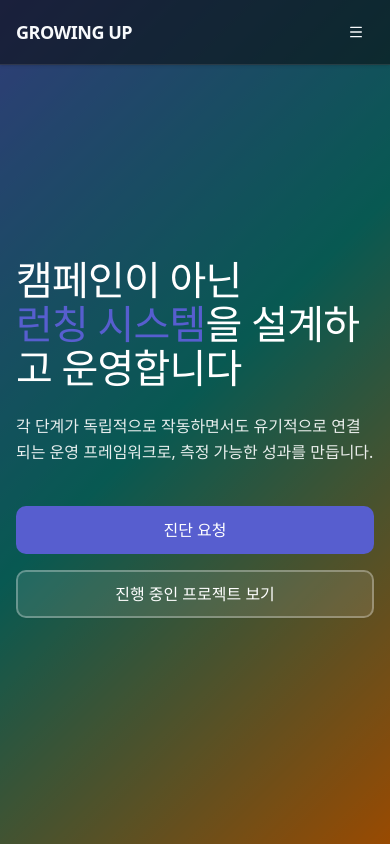
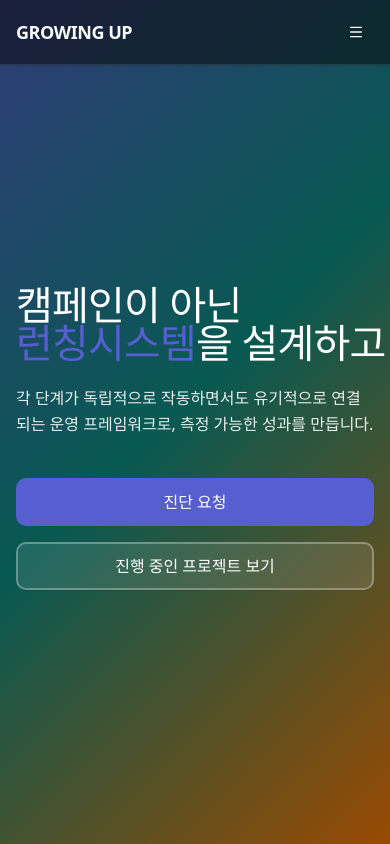
Before and after one commit to Haeseong-Kwon/growingup-homepage, a Next.js app: page /capabilities in a window 390 px wide. Shown: the top 844 px of the page. Built offline with nearby package versions, Linux system fonts and the light colour scheme.

Commit message:
모바일 레이아웃 개선

```diff
--- a/src/app/(site)/capabilities/page.tsx
+++ b/src/app/(site)/capabilities/page.tsx
@@ -245,8 +245,9 @@ export default function CapabilitiesPage() {
     <div className="w-full overflow-x-clip">
       {/* Hero */}
       <VideoHero
-        title="캠페인이 아닌\n런칭 시스템을 설계하고 운영합니다"
-        highlightText="런칭 시스템"
+        line1="캠페인이 아닌"
+        line2="런칭시스템을 설계하고 운영합니다"
+        highlightText="런칭시스템"
         subtitle="각 단계가 독립적으로 작동하면서도 유기적으로 연결되는 운영 프레임워크로, 측정 가능한 성과를 만듭니다."
         primaryCta={{
           label: "진단 요청",
--- a/src/app/(site)/page.tsx
+++ b/src/app/(site)/page.tsx
@@ -148,7 +148,8 @@ export default function HomePage() {
     <>
       {/* [0] Video Hero - brand palette */}
       <VideoHero
-        title="런칭을 기획서가 아닌\n매출과 데이터로 증명합니다"
+        line1="런칭을 기획서가 아닌"
+        line2="매출과 데이터로 증명합니다"
         highlightText="매출과 데이터"
         subtitle="데이터 기반의 정확한 진단으로 비즈니스의 본질적인 성장을 만듭니다."
         primaryCta={{
--- a/src/app/globals.css
+++ b/src/app/globals.css
@@ -184,6 +184,13 @@ html.theme-dark {
 @layer base {
   * {
     @apply border-border outline-ring/50;
+  }
+
+  /* 가로 스크롤 방지 (모바일 헤더 안정화) */
+  html,
+  body {
+    overflow-x: hidden;
+    width: 100%;
   }
 
   body {
--- a/src/components/hero/video-hero.tsx
+++ b/src/components/hero/video-hero.tsx
@@ -4,10 +4,10 @@ import Link from "next/link";
 import { Button } from "@/components/ui/button";
 import { useEffect, useRef, useState, ReactElement } from "react";
 import { useTypingEffect } from "@/hooks/use-typing-effect";
-import { normalizeNewlines } from "@/lib/text-utils";
 
 interface VideoHeroProps {
-  title: string;
+  line1: string;
+  line2: string;
   subtitle: string;
   highlightText?: string;
   videoSrc?: string;
@@ -22,7 +22,8 @@ interface VideoHeroProps {
 }
 
 export function VideoHero({
-  title,
+  line1,
+  line2,
   subtitle,
   highlightText,
   videoSrc = "/hero.mp4",
@@ -34,61 +35,76 @@ export function VideoHero({
   const [prefersReducedMotion, setPrefersReducedMotion] = useState(false);
   const [mounted, setMounted] = useState(false);
 
-  // 타이핑 입력 텍스트 정규화 (줄바꿈 문자 처리)
-  const normalizedTitle = normalizeNewlines(title);
-
-  // 타이핑 효과
-  const { displayedText: typedTitle, isComplete } = useTypingEffect({
-    text: normalizedTitle,
+  // Line1 타이핑 효과
+  const { displayedText: typedLine1, isComplete: isLine1Complete } = useTypingEffect({
+    text: line1,
     speed: 80,
     delay: 500,
   });
 
-  // 타이핑 결과에서 하이라이트 텍스트를 찾아서 색상 적용
-  const renderTitleWithHighlight = (text: string, highlight?: string) => {
-    // 줄바꿈을 기준으로 분리
-    const lines = text.split('\n');
+  // Line2 타이핑 효과 (line1이 완료된 후 시작)
+  // line1이 완료되면 line2를 시작하기 위해 text를 동적으로 변경
+  const [line2Text, setLine2Text] = useState("");
 
-    return lines.map((line, lineIndex) => {
-      const parts: (string | ReactElement)[] = [];
+  useEffect(() => {
+    if (isLine1Complete) {
+      // line1 완료 후 300ms 딜레이 후 line2 시작
+      const timer = setTimeout(() => {
+        setLine2Text(line2);
+      }, 300);
+      return () => clearTimeout(timer);
+    }
+  }, [isLine1Complete, line2]);
 
+  const { displayedText: typedLine2, isComplete: isLine2Complete } = useTypingEffect({
+    text: line2Text,
+    speed: 80,
+    delay: 0, // line2Text가 설정되면 즉시 시작
+  });
+
+  // Line2에서 하이라이트 텍스트를 찾아서 색상 적용
+  const renderLine2WithHighlight = (text: string, highlight?: string): ReactElement[] => {
     if (!highlight) {
-        // 하이라이트가 없으면 그냥 텍스트만
-        parts.push(line);
-      } else {
-        // 하이라이트 텍스트를 찾아서 색상 적용
-        const highlightIndex = line.indexOf(highlight);
+      return [<span key="line2-text">{text}</span>];
+    }
+
+    const parts: ReactElement[] = [];
+    const highlightIndex = text.indexOf(highlight);
 
     if (highlightIndex !== -1) {
       // 하이라이트 전 텍스트
       if (highlightIndex > 0) {
-            parts.push(line.substring(0, highlightIndex));
+        parts.push(
+          <span key="line2-before">{text.substring(0, highlightIndex)}</span>
+        );
       }
       // 하이라이트 텍스트 (타이핑 중일 수도 있으므로 실제로 표시된 부분만)
-          const highlightedPart = line.substring(highlightIndex, Math.min(highlightIndex + highlight.length, line.length));
+      const highlightedPart = text.substring(
+        highlightIndex,
+        Math.min(highlightIndex + highlight.length, text.length)
+      );
       parts.push(
-            <span key={`highlight-${lineIndex}`} className="text-[var(--brand-primary)]">
+        <span key="line2-highlight" className="text-[var(--brand-primary)]">
           {highlightedPart}
         </span>
       );
       // 하이라이트 후 텍스트
-          if (highlightIndex + highlight.length < line.length) {
-            parts.push(line.substring(highlightIndex + highlight.length));
+      if (highlightIndex + highlight.length < text.length) {
+        parts.push(
+          <span key="line2-after">
+            {text.substring(highlightIndex + highlight.length)}
+          </span>
+        );
       }
     } else {
       // 하이라이트 텍스트가 아직 타이핑되지 않았거나 없는 경우
-          parts.push(line);
-        }
+      parts.push(<span key="line2-text">{text}</span>);
     }
 
-      // 각 줄을 블록 요소로 만들어 강제 줄바꿈
-      return (
-        <div key={`line-${lineIndex}`} className="block">
-          {parts}
-        </div>
-      );
-    });
+    return parts;
   };
+
+  const isComplete = isLine1Complete && isLine2Complete;
 
   useEffect(() => {
     // 마운트 완료 표시
@@ -157,23 +173,28 @@ export function VideoHero({
       />
 
       {/* Content */}
-      <div className="relative z-10 min-h-[calc(100svh+var(--header-h))] flex items-center pt-[calc(var(--header-h)+32px)]" style={{ zIndex: 101 }}>
+      <div className="relative z-10 min-h-[calc(100svh+var(--header-h))] flex items-center pt-[calc(var(--header-h)+32px)]" style={{ zIndex: 10 }}>
         <div className="max-w-[1320px] mx-auto px-4 sm:px-6 lg:px-8 w-full">
-          <div className="max-w-4xl">
+          <div className="max-w-[1100px] min-w-0">
             {/* Title with Typing Effect */}
             <h1
-              className="text-white font-medium tracking-tight mb-6 leading-tight"
+              className="text-white font-medium tracking-tight mb-6 w-full"
               style={{
                 fontSize: "clamp(2.5rem, 6vw, 5.5rem)",
-                lineHeight: "1.1",
                 letterSpacing: "-0.02em",
-                minHeight: "1em",
               }}
             >
-              {renderTitleWithHighlight(typedTitle, highlightText)}
-              {!isComplete && (
+              {/* Line 1 */}
+              <span className="block leading-[0.95] whitespace-nowrap">
+                {typedLine1}
+              </span>
+              {/* Line 2 */}
+              <span className="block leading-[0.95] whitespace-nowrap">
+                {renderLine2WithHighlight(typedLine2, highlightText)}
+                {!isLine2Complete && (
                   <span className="inline-block w-1 h-[0.9em] bg-white ml-1 animate-pulse" />
                 )}
+              </span>
             </h1>
 
             {/* Subtitle - fade in after typing complete */}
--- a/src/components/layout/site-header.tsx
+++ b/src/components/layout/site-header.tsx
@@ -184,7 +184,7 @@ export function SiteHeader() {
         onMouseLeave={handleHeaderMouseLeave}
         className={cn(
           "fixed top-0 left-0 right-0 w-full border-b transition-colors duration-200 isolate",
-          "z-[100]",
+          "overflow-x-clip pointer-events-auto",
           headerMode === "SURFACE"
             ? "shadow-sm"
             : ""
@@ -198,18 +198,18 @@ export function SiteHeader() {
           color: headerMode === "SURFACE" ? SURFACE_TEXT : ON_HERO_TEXT,
           // ON_HERO 모드에서 텍스트 가독성 보장 (text-shadow만 허용)
           textShadow: headerMode === "ON_HERO" ? "0 2px 14px rgba(0,0,0,0.35)" : "none",
-          // 헤더가 항상 최상단에 보이도록 z-index 보장
-          zIndex: 100,
+          // 헤더가 항상 최상단에 보이도록 z-index 보장 (1000 이상)
+          zIndex: 1000,
           // transform 적용 금지 (레이아웃 안정성)
           transform: "none",
         }}
       >
         <Container>
-          <div className="flex items-center justify-between" style={{ height: "var(--header-h)" }}>
+          <div className="flex items-center justify-between min-w-0" style={{ height: "var(--header-h)" }}>
             {/* 로고 - text-inherit로 헤더 root 색상 상속 (고정 색상 보장) */}
             <Link
               href="/"
-              className="text-lg lg:text-xl font-bold tracking-tight text-inherit transition-colors"
+              className="text-lg lg:text-xl font-bold tracking-tight text-inherit transition-colors flex-shrink-0"
             >
               GROWING UP
             </Link>
@@ -242,7 +242,7 @@ export function SiteHeader() {
             </nav>
 
             {/* 우측 CTA + 메뉴 버튼 */}
-            <div className="flex items-center gap-3 lg:gap-4">
+            <div className="flex items-center gap-3 lg:gap-4 flex-shrink-0 ml-auto">
               <Button
                 asChild
                 size="sm"
@@ -261,7 +261,7 @@ export function SiteHeader() {
                 onClick={() => setIsMenuOpen(true)}
                 aria-label="메뉴 열기"
                 className={cn(
-                  "rounded-lg transition-colors text-inherit",
+                  "rounded-lg transition-colors text-inherit flex-shrink-0",
                   headerMode === "SURFACE"
                     ? "hover:bg-[var(--brand-muted-light)]"
                     : "hover:bg-white/10"
@@ -281,12 +281,12 @@ export function SiteHeader() {
           onMouseEnter={handleMegaMenuMouseEnter}
           onMouseLeave={handleMegaMenuMouseLeave}
           className={cn(
-            "fixed left-0 right-0 z-40 bg-[var(--brand-bg)] border-b border-[var(--brand-muted)] shadow-lg",
-            "transition-colors duration-200"
+            "fixed left-0 right-0 bg-[var(--brand-bg)] border-b border-[var(--brand-muted)] shadow-lg",
+            "transition-colors duration-200 overflow-x-clip"
           )}
           style={{
             top: "var(--header-h)",
-            zIndex: 998, // 헤더 바로 아래
+            zIndex: 999, // 헤더 바로 아래
           }}
         >
           <Container>
```
Lines whose indentation alone changed are shown as unchanged.
